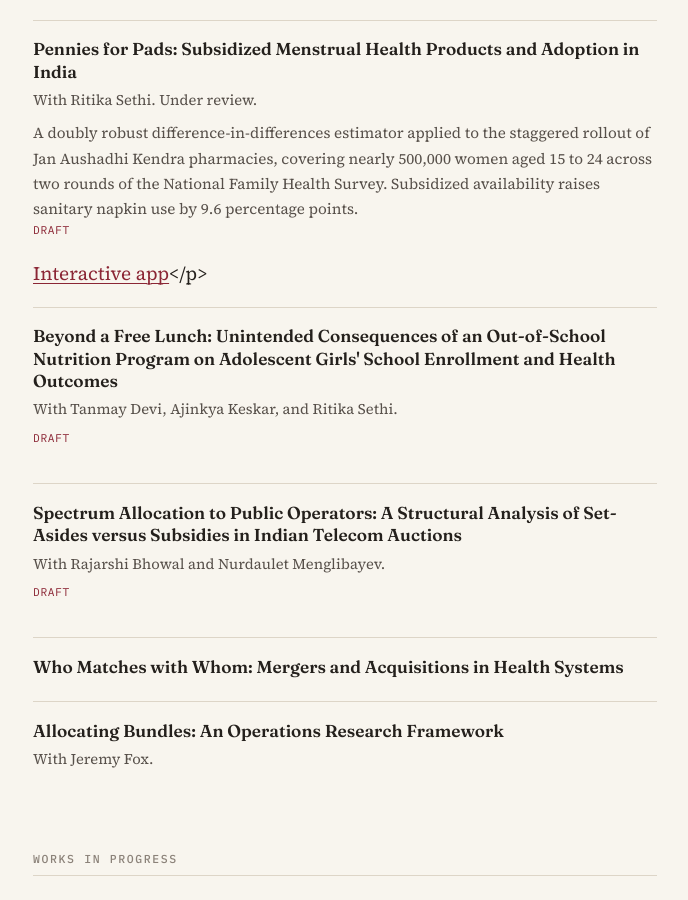
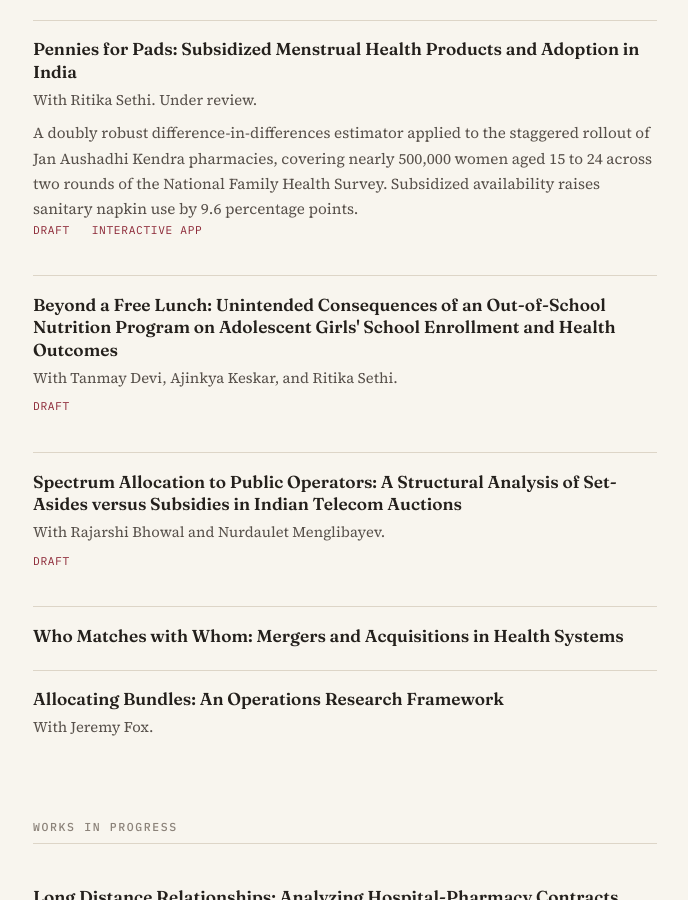
Before and after one commit to mishrad/mishrad.github.io, a Jekyll site: the page built from research.md, in a window 1280 px wide and 900 px high, scrolled down 934 px. Shown: the whole window, without its empty margins (295-983 px from the left). Built offline with Jekyll 4.4.1, drawn with Linux system fonts in a browser that asks for light colours.

Commit message:
Fix HTML formatting in research.md

```diff
--- a/research.md
+++ b/research.md
@@ -51,7 +51,7 @@ permalink: /research/
     Survey. Subsidized availability raises sanitary napkin use by 9.6
     percentage points.
   </p>
-  <p class="paper-links"><a href="/assets/files/RD_PMBJP.pdf">Draft</a></p> <a href="/pmbjp/">Interactive app</a></p>
+  <p class="paper-links"><a href="/assets/files/RD_PMBJP.pdf">Draft</a> <a href="/pmbjp/">Interactive app</a></p>
 </div>
 
 <div class="paper">
```
